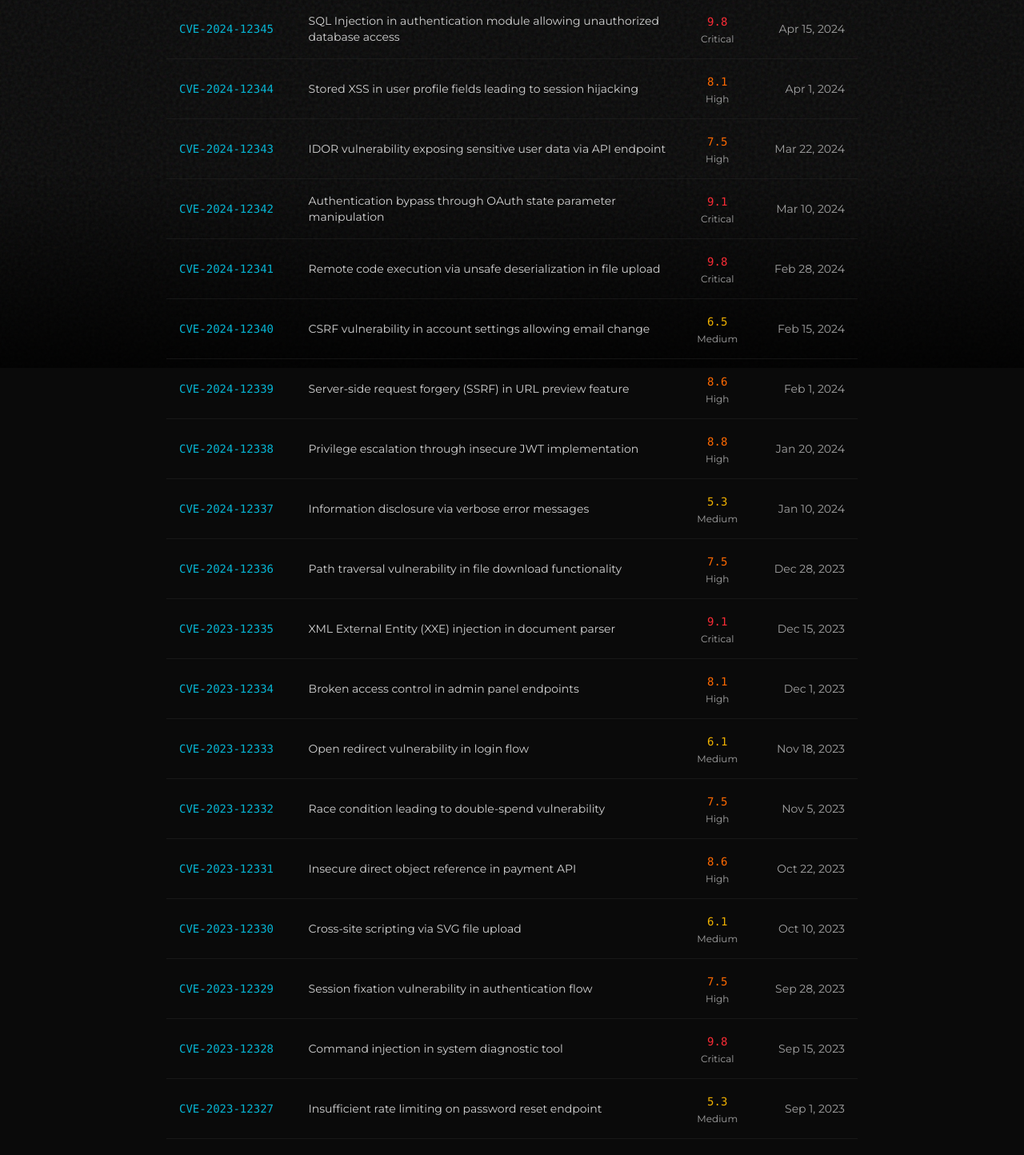
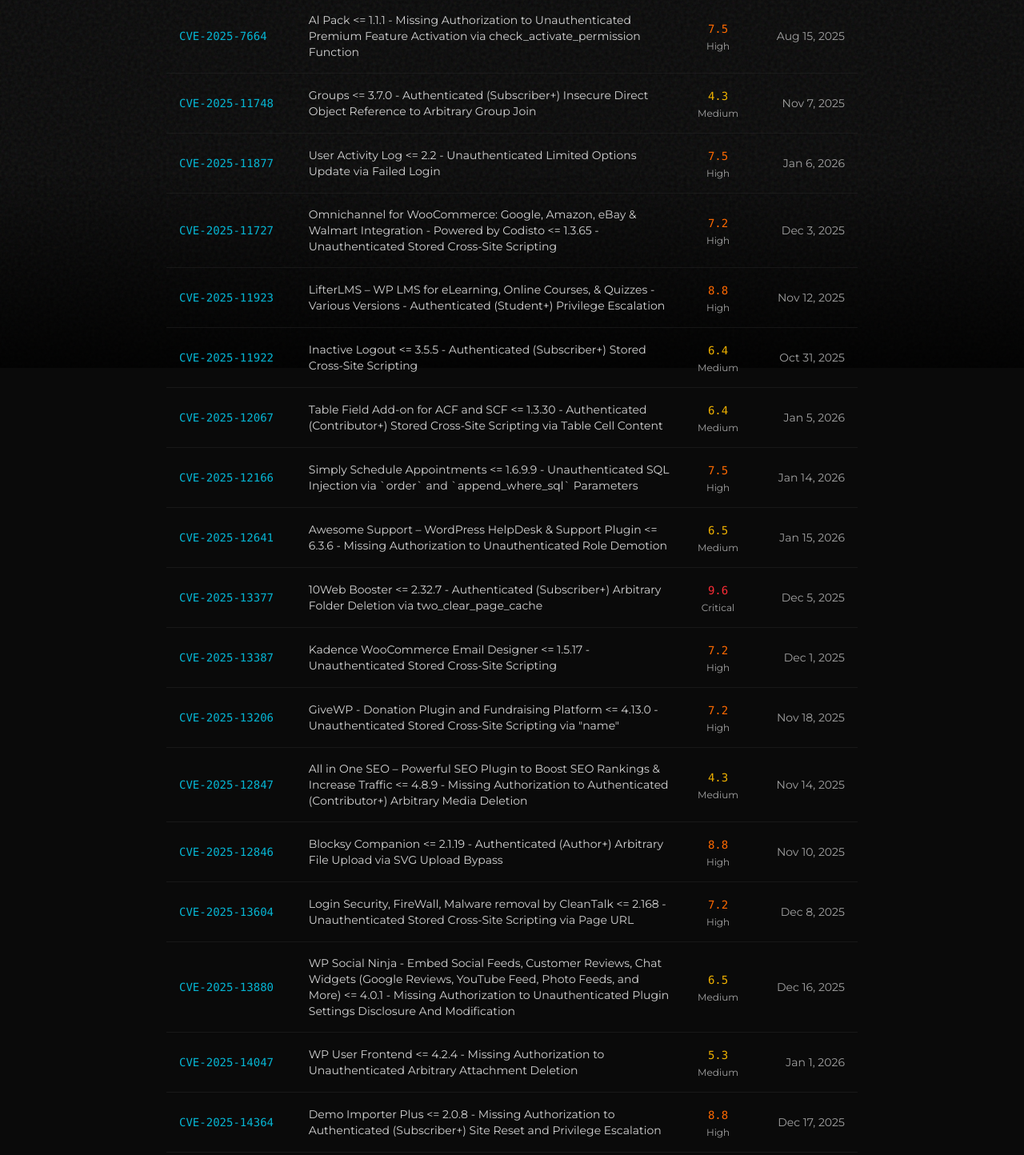
Before and after one commit to angusgee/shark3y.io, a React (Vite) app: page /cves in a window 1280 px wide. Shown: the part 340-1784 px from the top of the page at 80% size. Built offline with nearby package versions, Linux system fonts and the light colour scheme.

Commit message:
feat(CVEs): update CVEs

```diff
--- a/src/data/cves.js
+++ b/src/data/cves.js
@@ -1,122 +1,200 @@
 export const cves = [
   {
-    id: 'CVE-2024-12345',
-    description: 'SQL Injection in authentication module allowing unauthorized database access',
-    cvss: 9.8,
-    date: '2024-04-15',
+    id: 'CVE-2025-7664',
+    description: 'Al Pack <= 1.1.1 - Missing Authorization to Unauthenticated Premium Feature Activation via check_activate_permission Function',
+    cvss: 7.5,
+    date: '2025-08-15',
   },
   {
-    id: 'CVE-2024-12344',
-    description: 'Stored XSS in user profile fields leading to session hijacking',
-    cvss: 8.1,
-    date: '2024-04-01',
+    id: 'CVE-2025-11748',
+    description: 'Groups <= 3.7.0 - Authenticated (Subscriber+) Insecure Direct Object Reference to Arbitrary Group Join',
+    cvss: 4.3,
+    date: '2025-11-07',
   },
   {
-    id: 'CVE-2024-12343',
-    description: 'IDOR vulnerability exposing sensitive user data via API endpoint',
+    id: 'CVE-2025-11877',
+    description: 'User Activity Log <= 2.2 - Unauthenticated Limited Options Update via Failed Login',
     cvss: 7.5,
-    date: '2024-03-22',
+    date: '2026-01-06',
   },
   {
-    id: 'CVE-2024-12342',
-    description: 'Authentication bypass through OAuth state parameter manipulation',
-    cvss: 9.1,
-    date: '2024-03-10',
+    id: 'CVE-2025-11727',
+    description: 'Omnichannel for WooCommerce: Google, Amazon, eBay & Walmart Integration - Powered by Codisto <= 1.3.65 - Unauthenticated Stored Cross-Site Scripting',
+    cvss: 7.2,
+    date: '2025-12-03',
   },
   {
-    id: 'CVE-2024-12341',
-    description: 'Remote code execution via unsafe deserialization in file upload',
-    cvss: 9.8,
-    date: '2024-02-28',
+    id: 'CVE-2025-11923',
+    description: 'LifterLMS – WP LMS for eLearning, Online Courses, & Quizzes - Various Versions - Authenticated (Student+) Privilege Escalation',
+    cvss: 8.8,
+    date: '2025-11-12',
   },
   {
-    id: 'CVE-2024-12340',
-    description: 'CSRF vulnerability in account settings allowing email change',
-    cvss: 6.5,
-    date: '2024-02-15',
+    id: 'CVE-2025-11922',
+    description: 'Inactive Logout <= 3.5.5 - Authenticated (Subscriber+) Stored Cross-Site Scripting',
+    cvss: 6.4,
+    date: '2025-10-31',
   },
   {
-    id: 'CVE-2024-12339',
-    description: 'Server-side request forgery (SSRF) in URL preview feature',
-    cvss: 8.6,
-    date: '2024-02-01',
+    id: 'CVE-2025-12067',
+    description: 'Table Field Add-on for ACF and SCF <= 1.3.30 - Authenticated (Contributor+) Stored Cross-Site Scripting via Table Cell Content',
+    cvss: 6.4,
+    date: '2026-01-05',
   },
   {
-    id: 'CVE-2024-12338',
-    description: 'Privilege escalation through insecure JWT implementation',
-    cvss: 8.8,
-    date: '2024-01-20',
+    id: 'CVE-2025-12166',
+    description: 'Simply Schedule Appointments <= 1.6.9.9 - Unauthenticated SQL Injection via `order` and `append_where_sql` Parameters',
+    cvss: 7.5,
+    date: '2026-01-14',
   },
   {
-    id: 'CVE-2024-12337',
-    description: 'Information disclosure via verbose error messages',
-    cvss: 5.3,
-    date: '2024-01-10',
+    id: 'CVE-2025-12641',
+    description: 'Awesome Support – WordPress HelpDesk & Support Plugin <= 6.3.6 - Missing Authorization to Unauthenticated Role Demotion',
+    cvss: 6.5,
+    date: '2026-01-15',
   },
   {
-    id: 'CVE-2024-12336',
-    description: 'Path traversal vulnerability in file download functionality',
-    cvss: 7.5,
-    date: '2023-12-28',
+    id: 'CVE-2025-13377',
+    description: '10Web Booster <= 2.32.7 - Authenticated (Subscriber+) Arbitrary Folder Deletion via two_clear_page_cache',
+    cvss: 9.6,
+    date: '2025-12-05',
   },
   {
-    id: 'CVE-2023-12335',
-    description: 'XML External Entity (XXE) injection in document parser',
-    cvss: 9.1,
-    date: '2023-12-15',
+    id: 'CVE-2025-13387',
+    description: 'Kadence WooCommerce Email Designer <= 1.5.17 - Unauthenticated Stored Cross-Site Scripting',
+    cvss: 7.2,
+    date: '2025-12-01',
   },
   {
-    id: 'CVE-2023-12334',
-    description: 'Broken access control in admin panel endpoints',
-    cvss: 8.1,
-    date: '2023-12-01',
+    id: 'CVE-2025-13206',
+    description: 'GiveWP - Donation Plugin and Fundraising Platform <= 4.13.0 - Unauthenticated Stored Cross-Site Scripting via "name"',
+    cvss: 7.2,
+    date: '2025-11-18',
   },
   {
-    id: 'CVE-2023-12333',
-    description: 'Open redirect vulnerability in login flow',
-    cvss: 6.1,
-    date: '2023-11-18',
+    id: 'CVE-2025-12847',
+    description: 'All in One SEO – Powerful SEO Plugin to Boost SEO Rankings & Increase Traffic <= 4.8.9 - Missing Authorization to Authenticated (Contributor+) Arbitrary Media Deletion',
+    cvss: 4.3,
+    date: '2025-11-14',
   },
   {
-    id: 'CVE-2023-12332',
-    description: 'Race condition leading to double-spend vulnerability',
-    cvss: 7.5,
-    date: '2023-11-05',
+    id: 'CVE-2025-12846',
+    description: 'Blocksy Companion <= 2.1.19 - Authenticated (Author+) Arbitrary File Upload via SVG Upload Bypass',
+    cvss: 8.8,
+    date: '2025-11-10',
   },
   {
-    id: 'CVE-2023-12331',
-    description: 'Insecure direct object reference in payment API',
-    cvss: 8.6,
-    date: '2023-10-22',
+    id: 'CVE-2025-13604',
+    description: 'Login Security, FireWall, Malware removal by CleanTalk <= 2.168 - Unauthenticated Stored Cross-Site Scripting via Page URL',
+    cvss: 7.2,
+    date: '2025-12-08',
   },
   {
-    id: 'CVE-2023-12330',
-    description: 'Cross-site scripting via SVG file upload',
-    cvss: 6.1,
-    date: '2023-10-10',
+    id: 'CVE-2025-13880',
+    description: 'WP Social Ninja - Embed Social Feeds, Customer Reviews, Chat Widgets (Google Reviews, YouTube Feed, Photo Feeds, and More) <= 4.0.1 - Missing Authorization to Unauthenticated Plugin Settings Disclosure And Modification',
+    cvss: 6.5,
+    date: '2025-12-16',
   },
   {
-    id: 'CVE-2023-12329',
-    description: 'Session fixation vulnerability in authentication flow',
-    cvss: 7.5,
-    date: '2023-09-28',
+    id: 'CVE-2025-14047',
+    description: 'WP User Frontend <= 4.2.4 - Missing Authorization to Unauthenticated Arbitrary Attachment Deletion',
+    cvss: 5.3,
+    date: '2026-01-01',
   },
   {
-    id: 'CVE-2023-12328',
-    description: 'Command injection in system diagnostic tool',
-    cvss: 9.8,
-    date: '2023-09-15',
+    id: 'CVE-2025-14364',
+    description: 'Demo Importer Plus <= 2.0.8 - Missing Authorization to Authenticated (Subscriber+) Site Reset and Privilege Escalation',
+    cvss: 8.8,
+    date: '2025-12-17',
   },
   {
-    id: 'CVE-2023-12327',
-    description: 'Insufficient rate limiting on password reset endpoint',
-    cvss: 5.3,
-    date: '2023-09-01',
+    id: 'CVE-2025-13773',
+    description: 'Print Invoice & Delivery Notes for WooCommerce <= 5.8.0 - Unauthenticated Remote Code Execution',
+    cvss: 9.8,
+    date: '2025-12-23',
   },
   {
-    id: 'CVE-2023-12326',
-    description: 'Hardcoded credentials in mobile application',
-    cvss: 9.1,
-    date: '2023-08-20',
+    id: 'CVE-2025-14061',
+    description: 'Cookie Banner, Cookie Consent, Consent Log, Cookie Scanner, Script Blocker (for GDPR, CCPA & ePrivacy) : WP Cookie Consent <= 4.0.7 - Missing Authorization to Unauthenticated Arbitrary Post Deletion',
+    cvss: 5.3,
+    date: '2025-12-16',
+  },
+  {
+    id: 'CVE-2025-14348',
+    description: 'weMail <= 2.0.7 - Insufficient Authorization via x-wemail-user Header to Sensitive Information Disclosure',
+    cvss: 5.3,
+    date: '2026-01-19',
+  },
+  {
+    id: 'CVE-2025-14388',
+    description: 'PhastPress <= 3.7 - Unauthenticated Arbitrary File Read via Null Byte Injection',
+    cvss: 9.8,
+    date: '2025-12-22',
+  },
+  {
+    id: 'CVE-2026-1000',
+    description: 'MailerLite - WooCommerce integration <= 3.1.3 - Missing Authorization to Data Deletion',
+    cvss: 6.5,
+    date: '2026-01-15',
+  },
+  {
+    id: 'CVE-2025-14428',
+    description: 'My Sticky Elements <= 2.3.3 - Missing Authorization to Authenticated (Subscriber+) Arbitrary Bulk Lead Deletion',
+    cvss: 4.3,
+    date: '2025-12-31',
+  },
+  {
+    id: 'CVE-2025-14356',
+    description: 'Ultra Addons for Contact Form 7 <= 3.5.33 - Missing Authorization to Authenticated (Subscriber+) to Generate Form Submission PDF',
+    cvss: 4.3,
+    date: '2025-12-11',
+  },
+  {
+    id: 'CVE-2025-14457',
+    description: 'Drag and Drop Multiple File Upload for Contact Form 7 <= 1.3.9.2 - Missing Authorization to Unauthenticated File Deletion',
+    cvss: 3.7,
+    date: '2026-01-14',
+  },
+  {
+    id: 'CVE-202',
+    description: 'WP-Members Membership Plugin <= 3.5.4.3 - Authenticated (Subscriber+) Stored Cross-Site Scripting via Multiple Checkbox and Multiple Select User Profile Fields',
+    cvss: 5.4,
+    date: '2026-01-14',
+  },
+  {
+    id: 'CVE-202',
+    description: 'Brevo for WooCommerce <= 4.0.49 - Unauthenticated Stored Cross-Site Scripting',
+    cvss: 7.2,
+    date: '2026-01-08',
+  },
+  {
+    id: 'CVE-2025-14783',
+    description: 'Easy Digital Downloads <= 3.6.2 - Unvalidated Redirect in Password Reset Flow via edd_redirect',
+    cvss: 4.3,
+    date: '2025-12-30',
+  },
+  {
+    id: 'CVE-2025-14891',
+    description: 'Customer Reviews for WooCommerce <= 5.93.1 - Authenticated (Subscriber+) Stored Cross-Site Scripting via displayName Parameter',
+    cvss: 5.4,
+    date: '2026-01-06',
+  },
+  {
+    id: 'CVE-2025-14977',
+    description: 'Dokan: AI Powered WooCommerce Multivendor Marketplace Solution – Build Your Own Amazon, eBay, Etsy <= 4.2.4 - Insecure Direct Object Reference to PayPal Account Takeover and Sensitive Information Disclosure',
+    cvss: 8.1,
+    date: '2026-01-12',
+  },
+  {
+    id: 'CVE-2025-14982',
+    description: 'Booking Calendar <= 10.14.11 - Missing Authorization to Sensitive Information Exposure',
+    cvss: 4.3,
+    date: '2026-01-15',
+  },
+  {
+    id: 'CVE-2025-15525',
+    description: 'Ajax Load More – Infinite Scroll, Lazy Load & Load More <= 7.8.1 - Incorrect Authorization to Unauthenticated Private/Draft Post Title and Excerpt Exposure',
+    cvss: 5.3,
+    date: '2025-15526',
   },
 ];
```
